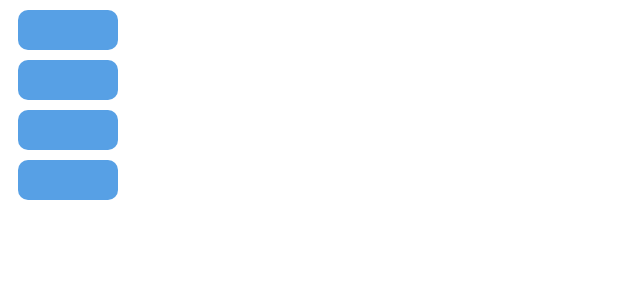
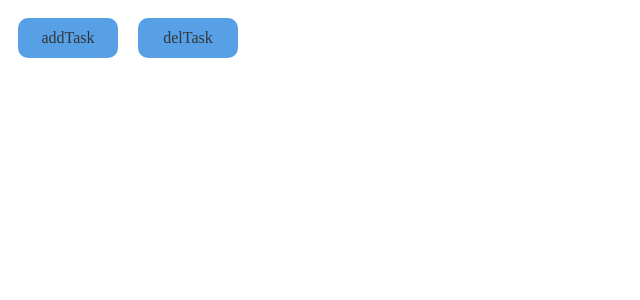
Before and after one commit to Ryokuman/node_test, a React (Create React App) app in the folder frontend/: page / in a window 1280 px wide. Shown: the top 300 px of the page, without its empty margins (0-640 px from the left). Built offline with nearby package versions, Linux system fonts and the light colour scheme.

Commit message:
feature ( frontend/App ) : finish

```diff
--- a/frontend/src/App.js
+++ b/frontend/src/App.js
@@ -1,12 +1,23 @@
+import { useState } from "react";
+import Core from "./pages/Core";
 import { Button } from "./components/Button";
 
 function App() {
+  const [cores, setCore] = useState(0);
+  const onAddClick = () => setCore(cores + 1);
+  const onDelClick = () => setCore(cores - 1 <= 0 ? 0 : cores - 1);
+
   return (
     <div>
-      <Button core={1} />
-      <Button core={2} />
-      <Button core={3} />
-      <Button core={4} />
+      <div>
+        {Array.from({ length: cores }, (_, i) => (
+          <Core core={i + 1} key={i} />
+        ))}
+      </div>
+      <div style={{ display: "flex" }}>
+        <Button onClick={onAddClick} value="addTask" />
+        <Button onClick={onDelClick} value="delTask" />
+      </div>
     </div>
   );
 }
```
